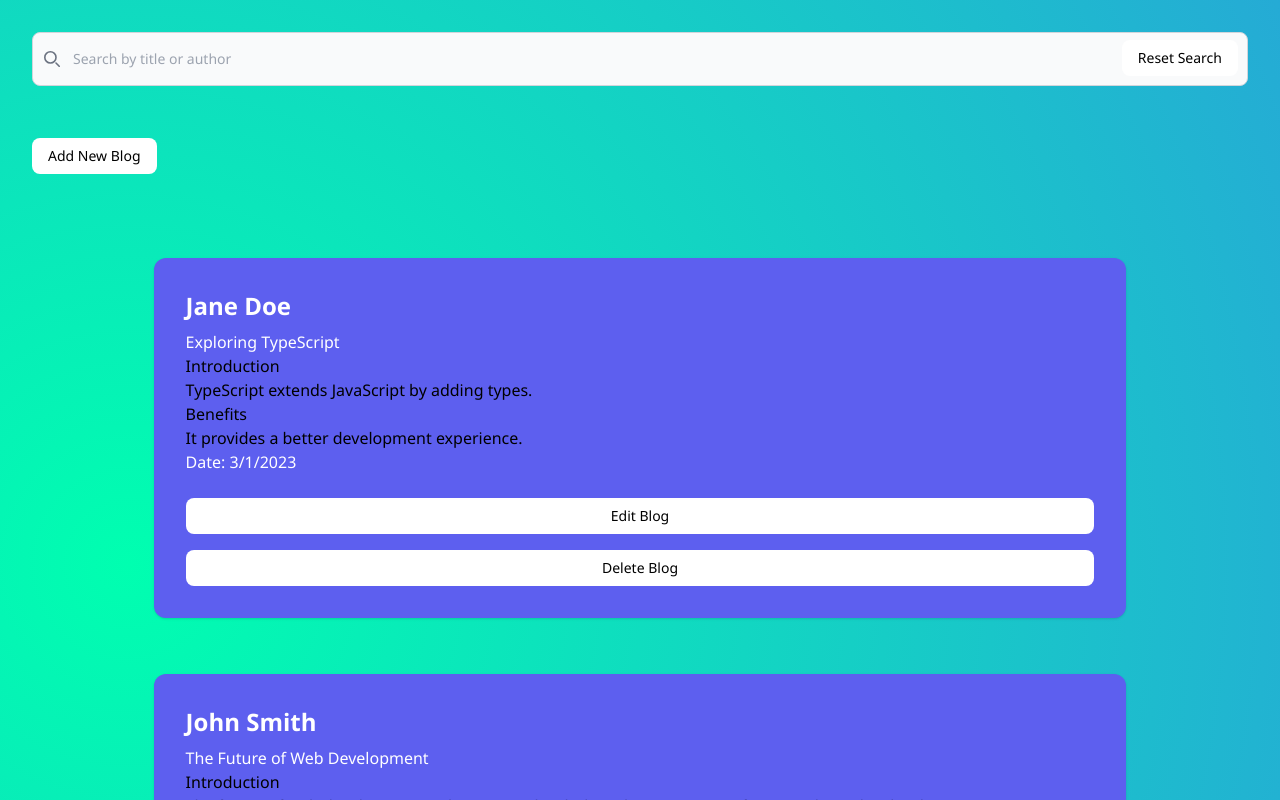
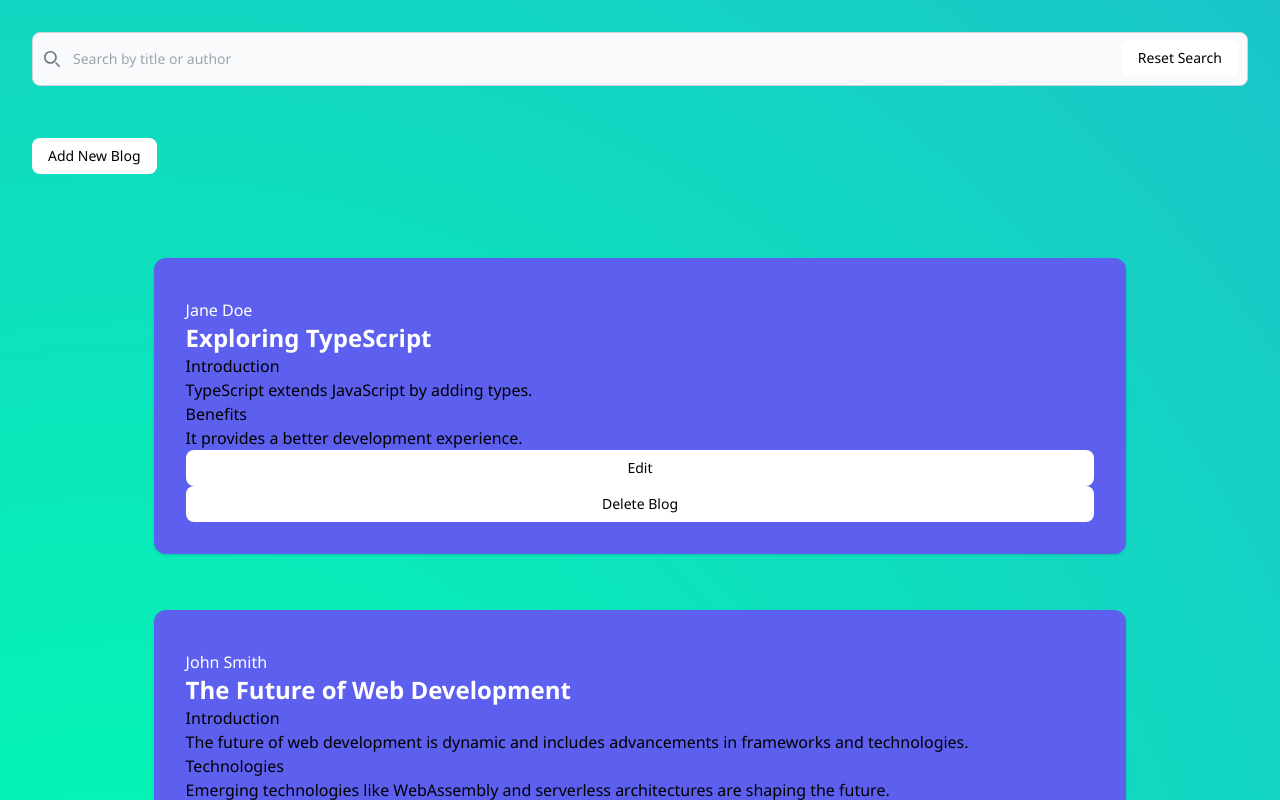
Before and after one commit to Saawan123/blog-management-system, a React (Vite) app: page / in a window 1280 px wide. Shown: the top 800 px of the page. Built offline with nearby package versions, Linux system fonts and the light colour scheme.

Commit message:
minor changes in CRUD functinality

```diff
--- a/postcss.config.js
+++ b/postcss.config.js
@@ -1,6 +1,5 @@
 export default {
     plugins: {
       tailwindcss: {},
-      autoprefixer: {},
     },
   }
--- a/src/Pages/HomePage.tsx
+++ b/src/Pages/HomePage.tsx
@@ -1,23 +1,27 @@
 import { useNavigate } from "react-router-dom";
 import { useEffect, useState } from "react";
 import { useDispatch, useSelector } from "react-redux";
-import { deletePost } from "../Slices/PostSlice";
-import { leftArrowIcon, rightArrowIcon, searchIcon } from "../Icons/icons";
+import { deletePost, editPost } from "../Slices/PostSlice";
+import { searchIcon } from "../Icons/icons";
 
 const HomePage = () => {
   const navigate = useNavigate();
   const posts = useSelector((state: any) => state.posts);
   const [searchQuery, setSearchQuery] = useState("");
+  const [filteredData, setFilteredData] = useState(posts);
+  const [postsData, setPostsData] = useState(
+    posts.map((post: any) => ({
+      ...post,
+      isEditing: false,
+      editData: { ...post },
+    }))
+  );
+
   const [showAll, setShowAll] = useState(false);
-  const [filteredData, setFilteredData] = useState(posts);
-  const [currentPage, setCurrentPage] = useState(0);
-  const postsPerPage = 6;
   const dispatch = useDispatch();
   const handleSearch = (event: any) => {
     const query = event.target.value;
     setSearchQuery(query);
-    setCurrentPage(0);
-
     if (!query) {
       setFilteredData(posts);
     } else {
@@ -29,27 +33,65 @@ const HomePage = () => {
       setFilteredData(filtered);
     }
   };
+  const toggleEdit = (id: any) => {
+    const updatedPosts = postsData.map((post: any) => {
+      if (post.ID === id) {
+        return { ...post, isEditing: !post.isEditing };
+      }
+      return post;
+    });
+    setPostsData(updatedPosts);
+  };
+  useEffect(() => {
+    // This effect ensures filteredData is updated when postsData changes
+    // and applies the current search query to the updated data.
+    const updatedFilteredData = postsData.filter(
+      (data: any) =>
+        data.Title.toLowerCase().includes(searchQuery.toLowerCase()) ||
+        data.Author.toLowerCase().includes(searchQuery.toLowerCase())
+    );
+    setFilteredData(updatedFilteredData);
+  }, [postsData, searchQuery]);
 
-//   const nextPage = () => {
-//     const totalPages = Math.ceil(filteredData.length / postsPerPage);
-//     setCurrentPage((prevPage) =>
-//       prevPage + 1 < totalPages ? prevPage + 1 : prevPage
-//     );
-//   };
+  const handleEditChange = (id: any, field: string, value: string) => {
+    const updatedPosts = postsData.map((post: any) => {
+      if (post.ID === id) {
+        return { ...post, editData: { ...post.editData, [field]: value } };
+      }
+      return post;
+    });
+    setPostsData(updatedPosts);
+  };
 
-//   const prevPage = () => {
-//     setCurrentPage((prevPage) => (prevPage > 0 ? prevPage - 1 : 0));
-//   };
+  const saveEdit = (id: any) => {
+    const updatedPosts = postsData.map((post: { ID: any; editData: any }) => {
+      if (post.ID === id) {
+        dispatch(editPost({ ...post.editData })); // Dispatch update action
+        return { ...post, isEditing: false, ...post.editData };
+      }
+      return post;
+    });
+    setPostsData(updatedPosts);
+  };
+  const deleteContentSection = (postId: any, sectionIdx: any) => {
+    const updatedPosts = postsData.map((post: any) => {
+      if (post.ID === postId) {
+        let newContent = [...post.editData.Content];
+        newContent.splice(sectionIdx, 1);
+        return { ...post, editData: { ...post.editData, Content: newContent } };
+      }
+      return post;
+    });
+    setPostsData(updatedPosts);
+  };
 
-//   const displayedPosts = filteredData.slice(
-//     currentPage * postsPerPage,
-//     (currentPage + 1) * postsPerPage
-//   );
-
-const displayedPosts = showAll ? filteredData : filteredData.slice(0, 6);
-  const handleDelete = (id: number) => {
-    console.log(id, "iddddd");
-    dispatch(deletePost(id));
+  const handleDelete = (postId: any) => {
+    console.log("Deleting post with ID:", postId);
+    const updatedPosts = postsData.filter(
+      (post: { ID: any }) => post.ID !== postId
+    );
+    console.log("Updated posts data:", updatedPosts);
+    setPostsData(updatedPosts);
   };
   useEffect(() => {
     setFilteredData(posts);
@@ -95,28 +137,88 @@ const displayedPosts = showAll ? filteredData : filteredData.slice(0, 6);
           Add New Blog
         </button>
       </div>
-      {/* <div className="pagination-controls gap-6 flex justify-center">
+      <main className="gap-6 m-8 flex flex-wrap justify-center">
+        {filteredData.map((post: any) => (
+          <div
+            key={post.ID}
+            className="shadow mt-8 w-4/5 rounded-xl p-8 transition ease-in-out delay-150 bg-[#5D5FEF]
+      hover:-translate-y-1 hover:scale-110 hover:bg-[#5D5FEF] duration-300 spin 1s cursor-auto"
+          >
+            {post.isEditing ? (
+              // Edit mode
+              <div>
+                <input
+                  type="text"
+                  value={post.editData.Title}
+                  onChange={(e) =>
+                    handleEditChange(post.ID, "Title", e.target.value)
+                  }
+                />
+                <input
+                  type="text"
+                  value={post.editData.Author}
+                  onChange={(e) =>
+                    handleEditChange(post.ID, "Author", e.target.value)
+                  }
+                />
+                {post.editData.Content.map((content: any, idx: any) => (
+                  <div key={idx}>
+                    <input
+                      type="text"
+                      value={content.section}
+                      onChange={(e) =>
+                        handleEditChange(post.ID, "section", e.target.value)
+                      }
+                    />
+                    <textarea
+                      value={content.text}
+                      onChange={(e) =>
+                        handleEditChange(post.ID, "text", e.target.value)
+                      }
+                    />
+                    <button onClick={() => deleteContentSection(post.ID, idx)}>
+                      Delete Section
+                    </button>
+                  </div>
+                ))}
+                <button onClick={() => saveEdit(post.ID)}>Save</button>
+                <button onClick={() => toggleEdit(post.ID)}>Cancel</button>
+              </div>
+            ) : (
+              // Display mode
+              <div>
+                <p className="mt-2 text-white rounded-xl ">{post.Author}</p>
+                <h2 className="text-2xl font-bold  text-white">{post.Title}</h2>
+                <div>
+                  {post.Content.map((content: any, idx: any) => (
+                    <section key={idx} className=" rounded-xl gap-4 ">
+                      <h5>{content.section}</h5>
+                      <p>{content.text}</p>
+                    </section>
+                  ))}
+                </div>
                 <button
-          className="text-black  bg-white
-              hover:bg-white focus:ring-4 focus:outline-none focus:ring-white
+                  className="text-black  bg-white w-full hover:bg-white focus:ring-4 focus:outline-none focus:ring-white
             font-medium rounded-lg text-sm px-4 py-2 dark:bg-white dark:hover:bg-white
             dark:focus:ring-white"
-          onClick={prevPage}
+                  onClick={() => toggleEdit(post.ID)}
                 >
-          {leftArrowIcon}
+                  Edit
                 </button>
                 <button
-          className="text-black  bg-white
-              hover:bg-white focus:ring-4 focus:outline-none focus:ring-white
+                  className="text-black  bg-white  w-full hover:bg-white focus:ring-4 focus:outline-none focus:ring-white
             font-medium rounded-lg text-sm px-4 py-2 dark:bg-white dark:hover:bg-white
             dark:focus:ring-white"
-          onClick={nextPage}
+                  onClick={() => handleDelete(post.ID)}
                 >
-          {rightArrowIcon}
+                  Delete Blog
                 </button>
-      </div> */}
-
-      <main className="gap-6 m-8 flex flex-wrap justify-center">
+              </div>
+            )}
+          </div>
+        ))}
+      </main>
+      {/* <main className="gap-6 m-8 flex flex-wrap justify-center">
         {displayedPosts.map((data: any, index: number) => (
           <div
             key={data.ID || index}
@@ -161,7 +263,7 @@ const displayedPosts = showAll ? filteredData : filteredData.slice(0, 6);
             </div>
           </div>
         ))}
-      </main>
+      </main> */}
       {!showAll && (
         <div className="pagination-controls gap-6 flex justify-center">
           <button
--- a/tailwind.config.js
+++ b/tailwind.config.js
@@ -13,5 +13,5 @@ export default {
     },
   },
   mode: 'jit',
-  plugins: [require("@tailwindcss/typography")],
+  // plugins: [require("@tailwindcss/typography")],
 };
```
Lines whose indentation alone changed are shown as unchanged.
